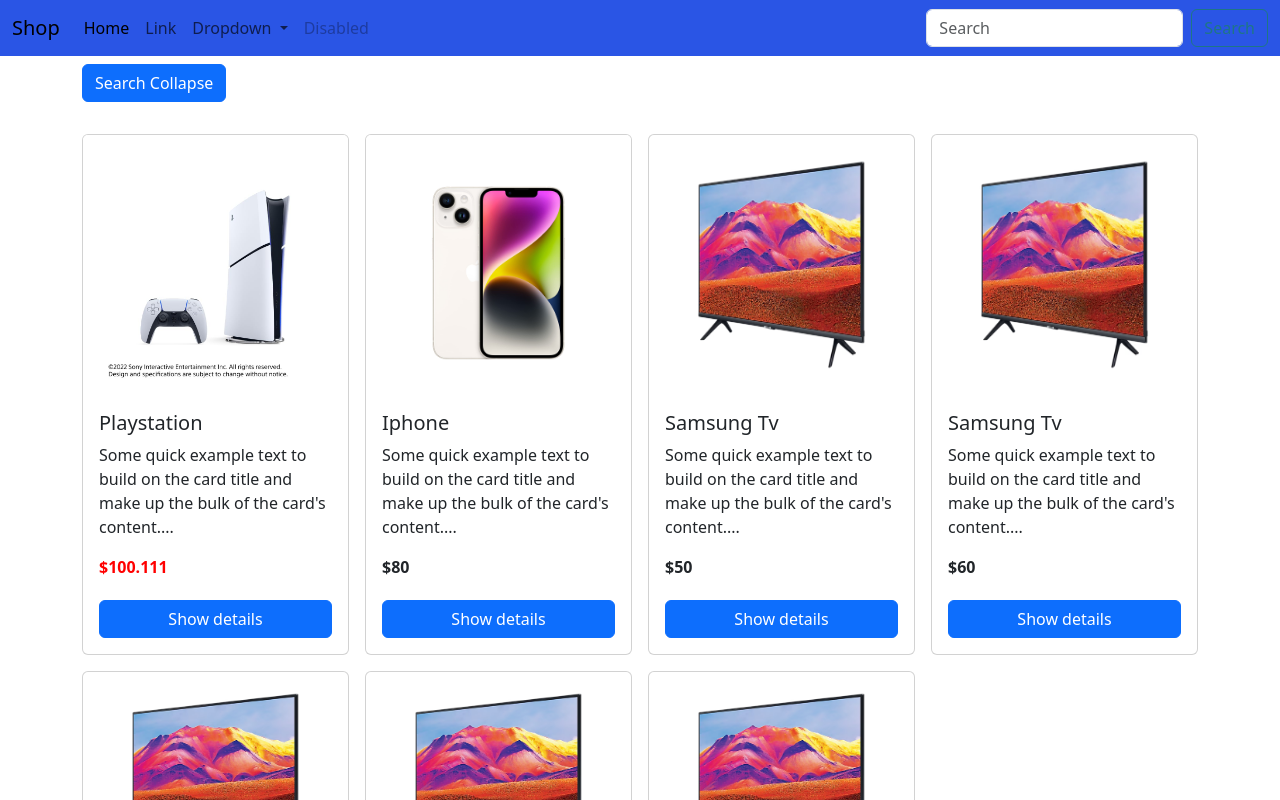
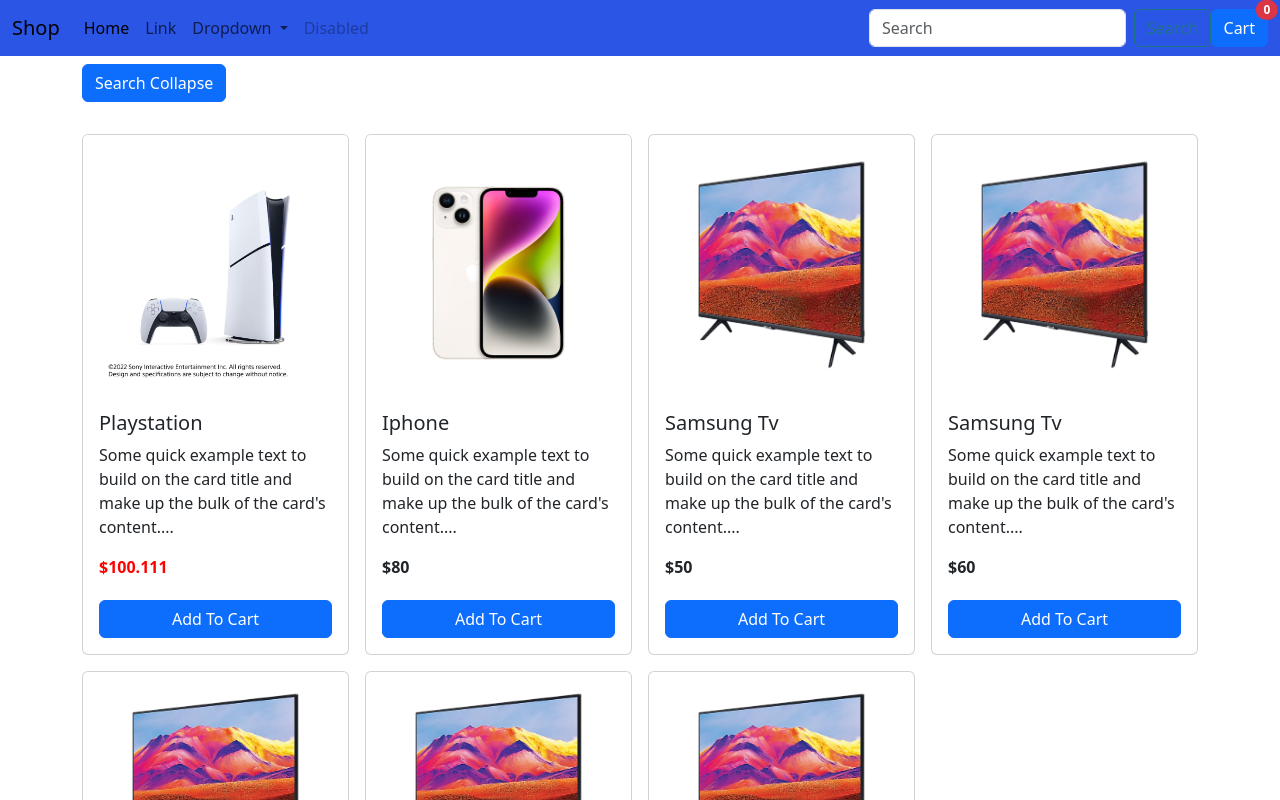
Before and after one commit to AnsarHussainSaudagar/kl-10-1, an Angular app: page / in a window 1280 px wide. Shown: the top 800 px of the page. Built offline with nearby package versions, Linux system fonts and the light colour scheme.

Commit message:
lifecycle hooks

```diff
--- a/src/app/add-product/add-product.component.ts
+++ b/src/app/add-product/add-product.component.ts
@@ -1,5 +1,6 @@
 import { Component, EventEmitter, Output } from '@angular/core';
 import { Product } from '../models/product.model';
+import { DataService } from '../data.service';
 
 @Component({
   selector: 'app-add-product',
@@ -14,9 +15,12 @@
     price: 0
   };
 
-  @Output('newProduct') dataEmitter = new EventEmitter();
+  constructor(private dataService: DataService){
+
+  }
 
   onSubmit(){
-    this.dataEmitter.emit(this.createObj);
+    this.dataService.mainArr.push(this.createObj);
+    console.log(this.dataService.mainArr);
   }
 }
--- a/src/app/app.component.html
+++ b/src/app/app.component.html
@@ -1,3 +1,3 @@
 <app-navbar></app-navbar>
-<app-add-product (newProduct)="getData($event)" ></app-add-product>
-<app-main-cards [productsData]="mainArr" ></app-main-cards>
+<app-add-product ></app-add-product>
+<app-main-cards ></app-main-cards>
--- a/src/app/app.component.ts
+++ b/src/app/app.component.ts
@@ -1,5 +1,6 @@
 import { Component } from '@angular/core';
 import { Product } from './models/product.model';
+import { DataService } from './data.service';
 
 @Component({
   selector: 'app-root',
@@ -23,54 +24,5 @@
     console.log("Hello world");
 
   }
-  public mainArr : Product[] = [
-    {
-      name : "Playstation",
-      img: "../../assets/images/playstation.jpg",
-      description: "Some quick example text to build on the card title and make up the bulk of the card's content.",
-      price: 100.111,
-    },
-    {
-      name : "Iphone",
-      img: "../../assets/images/iphone.jpg",
-      description: "Some quick example text to build on the card title and make up the bulk of the card's content.",
-      price: 80,
-    },
-    {
-      name : "Samsung TV",
-      img: "../../assets/images/samsung_tv.avif",
-      description: "Some quick example text to build on the card title and make up the bulk of the card's content.",
-      price: 50,
-    },
-    {
-      name : "Samsung TV",
-      img: "../../assets/images/samsung_tv.avif",
-      description: "Some quick example text to build on the card title and make up the bulk of the card's content.",
-      price: 60,
-    },
-    {
-      name : "Samsung TV",
-      img: "../../assets/images/samsung_tv.avif",
-      description: "Some quick example text to build on the card title and make up the bulk of the card's content.",
-      price: 130.12,
-    },
-    {
-      name : "Samsung TV",
-      img: "../../assets/images/samsung_tv.avif",
-      description: "Some quick example text to build on the card title and make up the bulk of the card's content.",
-      price: 130.91,
-    },
-    {
-      name : "Samsung TV",
-      img: "../../assets/images/samsung_tv.avif",
-      description: "Some quick example text to build on the card title and make up the bulk of the card's content.",
-      price: 130.34523,
-    },
-  ];
 
-  getData(productData : Product){
-    // console.log(event);
-    this.mainArr.push(productData)
-
-  }
 }
--- a/src/app/data.service.ts
+++ b/src/app/data.service.ts
@@ -1,9 +1,55 @@
 import { Injectable } from '@angular/core';
+import { Product } from './models/product.model';
 
 @Injectable({
   providedIn: 'root'
 })
 export class DataService {
+  cartCount : number = 0;
 
+  public mainArr : Product[] = [
+    {
+      name : "Playstation",
+      img: "../../assets/images/playstation.jpg",
+      description: "Some quick example text to build on the card title and make up the bulk of the card's content.",
+      price: 100.111,
+    },
+    {
+      name : "Iphone",
+      img: "../../assets/images/iphone.jpg",
+      description: "Some quick example text to build on the card title and make up the bulk of the card's content.",
+      price: 80,
+    },
+    {
+      name : "Samsung TV",
+      img: "../../assets/images/samsung_tv.avif",
+      description: "Some quick example text to build on the card title and make up the bulk of the card's content.",
+      price: 50,
+    },
+    {
+      name : "Samsung TV",
+      img: "../../assets/images/samsung_tv.avif",
+      description: "Some quick example text to build on the card title and make up the bulk of the card's content.",
+      price: 60,
+    },
+    {
+      name : "Samsung TV",
+      img: "../../assets/images/samsung_tv.avif",
+      description: "Some quick example text to build on the card title and make up the bulk of the card's content.",
+      price: 130.12,
+    },
+    {
+      name : "Samsung TV",
+      img: "../../assets/images/samsung_tv.avif",
+      description: "Some quick example text to build on the card title and make up the bulk of the card's content.",
+      price: 130.91,
+    },
+    {
+      name : "Samsung TV",
+      img: "../../assets/images/samsung_tv.avif",
+      description: "Some quick example text to build on the card title and make up the bulk of the card's content.",
+      price: 130.34523,
+    },
+  ];
   constructor() { }
 }
--- a/src/app/main-cards/main-cards.component.html
+++ b/src/app/main-cards/main-cards.component.html
@@ -10,7 +10,7 @@
             <p class="card-text">{{ product.description }}...</p>
             <p [ngClass]="{'expensive': product.price >= 100}" class="fw-bold">{{ product.price | currency: 'USD':
               'symbol' :'1.0-4' }}</p>
-            <a href="#" class="btn btn-primary mt-auto">Show details</a>
+            <a (click)="onClickAddToCart()" href="#" class="btn btn-primary mt-auto">Add To Cart</a>
           </div>
         </div>
       </div>
--- a/src/app/main-cards/main-cards.component.ts
+++ b/src/app/main-cards/main-cards.component.ts
@@ -1,5 +1,6 @@
-import { Component, Input } from '@angular/core';
+import { Component, Input, OnChanges } from '@angular/core';
 import { Product } from '../models/product.model';
+import { DataService } from '../data.service';
 
 @Component({
   selector: 'app-main-cards',
@@ -13,7 +14,7 @@
   counts: any = [];
   names:any = [];
 
-  @Input('productsData') _products!: Product[];
+  // @Input('productsData') _products!: Product[];
 
   createObj : Product = {
     name: '',
@@ -24,28 +25,17 @@
 
   private _search : string = "";
 
-  constructor(){
-    console.log(this._search);
+  products !: Product[];
+
+  constructor(private dataService: DataService){
+
+    this.products = dataService.mainArr;
   }
 
   get search(){
     return this._search;
   }
 
-  get products(){
-    if(this._search !== ""){
-      const filteredArr = this._products.filter((prod : Product) => {
-        return prod.name.toLowerCase().includes(this._search.toLowerCase());
-      });
-      return filteredArr;
-    }
-
-    return this._products;
-  }
-
-  set products(products){
-    this._products = products;
-  }
 
   set search(value){
     this._search = value;
@@ -58,53 +48,6 @@
     this.counts.push(this.count)
   }
 
-  // private _products : Product[] = [
-  //   {
-  //     name : "Playstation",
-  //     img: "../../assets/images/playstation.jpg",
-  //     description: "Some quick example text to build on the card title and make up the bulk of the card's content.",
-  //     price: 100.111,
-  //   },
-  //   {
-  //     name : "Iphone",
-  //     img: "../../assets/images/iphone.jpg",
-  //     description: "Some quick example text to build on the card title and make up the bulk of the card's content.",
-  //     price: 80,
-  //   },
-  //   {
-  //     name : "Samsung TV",
-  //     img: "../../assets/images/samsung_tv.avif",
-  //     description: "Some quick example text to build on the card title and make up the bulk of the card's content.",
-  //     price: 50,
-  //   },
-  //   {
-  //     name : "Samsung TV",
-  //     img: "../../assets/images/samsung_tv.avif",
-  //     description: "Some quick example text to build on the card title and make up the bulk of the card's content.",
-  //     price: 60,
-  //   },
-  //   {
-  //     name : "Samsung TV",
-  //     img: "../../assets/images/samsung_tv.avif",
-  //     description: "Some quick example text to build on the card title and make up the bulk of the card's content.",
-  //     price: 130.12,
-  //   },
-  //   {
-  //     name : "Samsung TV",
-  //     img: "../../assets/images/samsung_tv.avif",
-  //     description: "Some quick example text to build on the card title and make up the bulk of the card's content.",
-  //     price: 130.91,
-  //   },
-  //   {
-  //     name : "Samsung TV",
-  //     img: "../../assets/images/samsung_tv.avif",
-  //     description: "Some quick example text to build on the card title and make up the bulk of the card's content.",
-  //     price: 130.34523,
-  //   },
-  // ];
-
-  // products : any = [];
-
   onAddName(){
     this.names.push(this.name);
     console.log(this.name);
@@ -114,4 +57,10 @@
     this.products.push(this.createObj);
   }
 
+  onClickAddToCart(){
+    this.dataService.cartCount++;
+    console.log(this.dataService.cartCount);
+
+  }
+
 }
--- a/src/app/navbar/navbar.component.html
+++ b/src/app/navbar/navbar.component.html
@@ -28,9 +28,18 @@
           </li>
         </ul>
         <form class="d-flex" role="search">
+
           <input name="test" [(ngModel)]="search" class="form-control me-2" type="search" placeholder="Search" aria-label="Search">
           <button [disabled]="checkDisability()" class="btn btn-outline-success" type="submit">Search</button>
         </form>
+
+        <button type="button" class=" btn btn-primary position-relative">
+          Cart
+          <span class="position-absolute top-0 start-100 translate-middle badge rounded-pill bg-danger">
+            {{cartCount}}
+            <span class="visually-hidden">unread messages</span>
+          </span>
+        </button>
       </div>
     </div>
   </nav>
--- a/src/app/navbar/navbar.component.ts
+++ b/src/app/navbar/navbar.component.ts
@@ -1,17 +1,38 @@
-import { Component } from '@angular/core';
+import { Component, DoCheck, OnInit } from '@angular/core';
+import { DataService } from '../data.service';
 
 @Component({
   selector: 'app-navbar',
   templateUrl: './navbar.component.html',
   styleUrls: ['./navbar.component.css']
 })
-export class NavbarComponent {
+export class NavbarComponent implements OnInit, DoCheck{
   title = "Shop"
   search = "";
+  cartCount !: number;
 
-  constructor(){
-    console.log(this.search.length);
+  ngOnChanges(){
+    console.log("On Changes");
+
   }
+
+  constructor(private dataService: DataService){
+    this.cartCount = this.dataService.cartCount;
+    console.log("Constructor");
+
+  }
+
+  ngOnInit(){
+    console.log("on init");
+
+  }
+
+  ngDoCheck(){
+    console.log("Do Check");
+    this.cartCount = this.dataService.cartCount;
+  }
+
+
 
   onInput(event: any){
     console.log(event.data);
```
